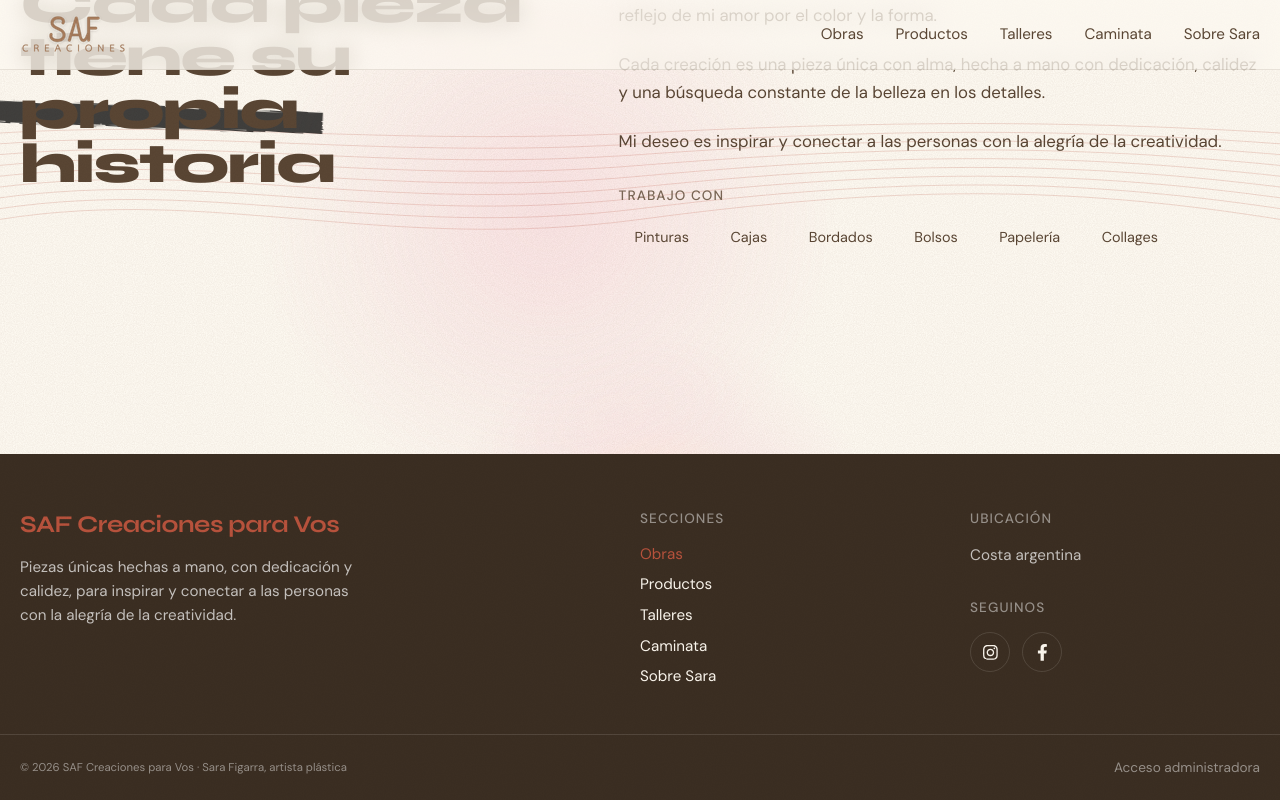
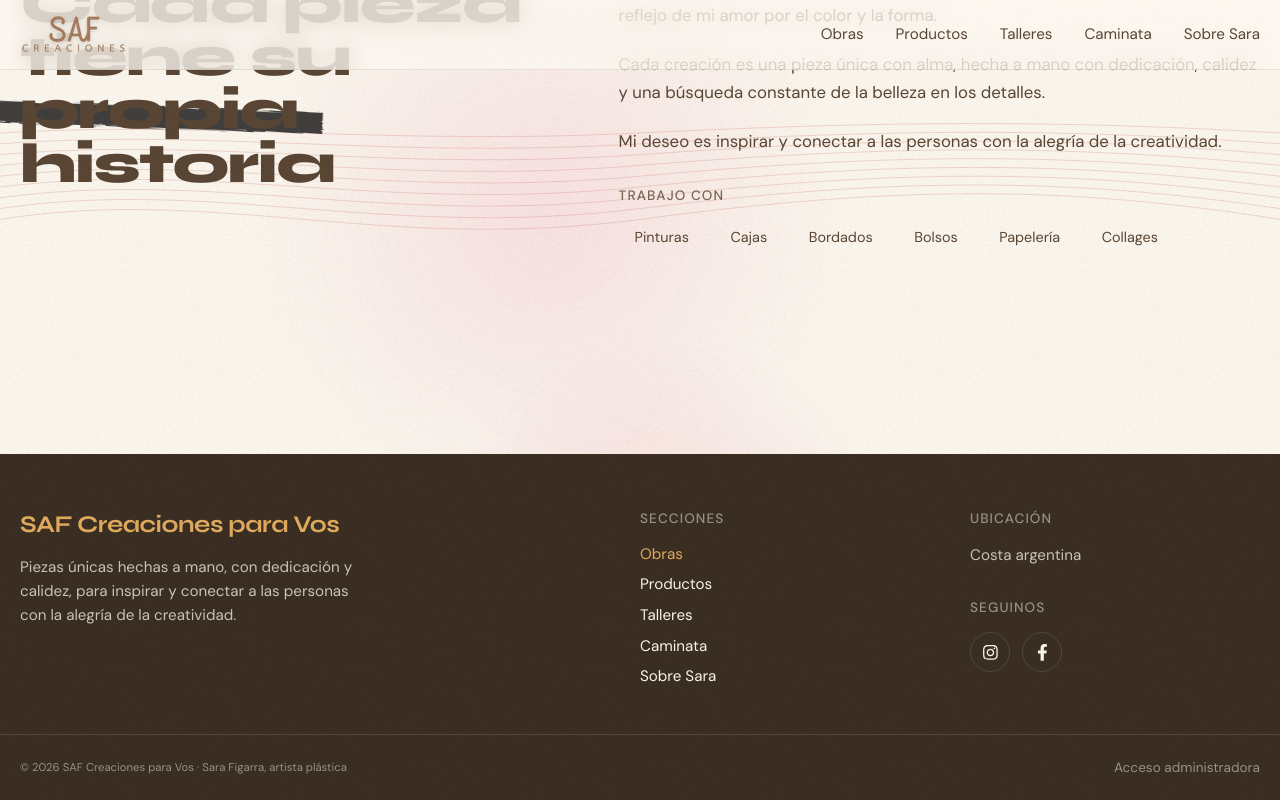
Before and after one commit to aylenfrisoli/proyecto-integrador-adaitw, a React (Vite) app in the folder frontend/: page / in a window 1280 px wide. In both pictures the pointer is over the link 661 px from the left and 3834 px from the top of the page. Shown: the part 3281-4081 px from the top of the page. Built offline with nearby package versions, Linux system fonts and the light colour scheme; no server answers.

Commit message:
Paso el footer a tierra oscura con acentos en ocre

```diff
--- a/frontend/src/components/Footer.module.css
+++ b/frontend/src/components/Footer.module.css
@@ -18,7 +18,8 @@
   font-weight: 700;
   font-size: 1.5rem;
   letter-spacing: -0.02em;
-  color: var(--color-brand-primary);
+  /* en el footer los acentos van en ocre: el ladrillo sobre la tierra oscura casi no se lee (2.7:1) y el ocre si (6.5:1) */
+  color: var(--color-nature-ochre);
 }
 
 .text {
@@ -26,7 +27,7 @@
   max-width: 34ch;
   font-size: 0.95rem;
   line-height: 1.6;
-  color: rgba(245, 245, 245, 0.75);
+  color: color-mix(in srgb, var(--color-text-light) 75%, transparent);
 }
 
 /* titulos chicos en mayusculas controladas, estilo ficha tecnica */
@@ -37,7 +38,7 @@
   font-weight: 500;
   letter-spacing: 0.08em;
   text-transform: uppercase;
-  color: rgba(245, 245, 245, 0.5);
+  color: color-mix(in srgb, var(--color-text-light) 50%, transparent);
 }
 
 .list {
@@ -57,7 +58,7 @@
 }
 
 .link:hover {
-  color: var(--color-brand-primary);
+  color: var(--color-nature-ochre);
 }
 
 .tituloRedes {
@@ -89,8 +90,8 @@
 }
 
 .red:hover {
-  color: var(--color-brand-primary);
-  border-color: var(--color-brand-primary);
+  color: var(--color-nature-ochre);
+  border-color: var(--color-nature-ochre);
 }
 
 /* franja inferior separada por una linea fina; el copyright y el acceso se reparten el ancho */
@@ -104,7 +105,7 @@
   padding-top: 1.5rem;
   border-top: 1px solid var(--color-border-dark);
   font-size: 0.85rem;
-  color: rgba(245, 245, 245, 0.5);
+  color: color-mix(in srgb, var(--color-text-light) 50%, transparent);
 }
 
 .acceso {
@@ -114,7 +115,7 @@
 }
 
 .acceso:hover {
-  color: var(--color-brand-primary);
+  color: var(--color-nature-ochre);
 }
 
 @media (min-width: 768px) {
```
